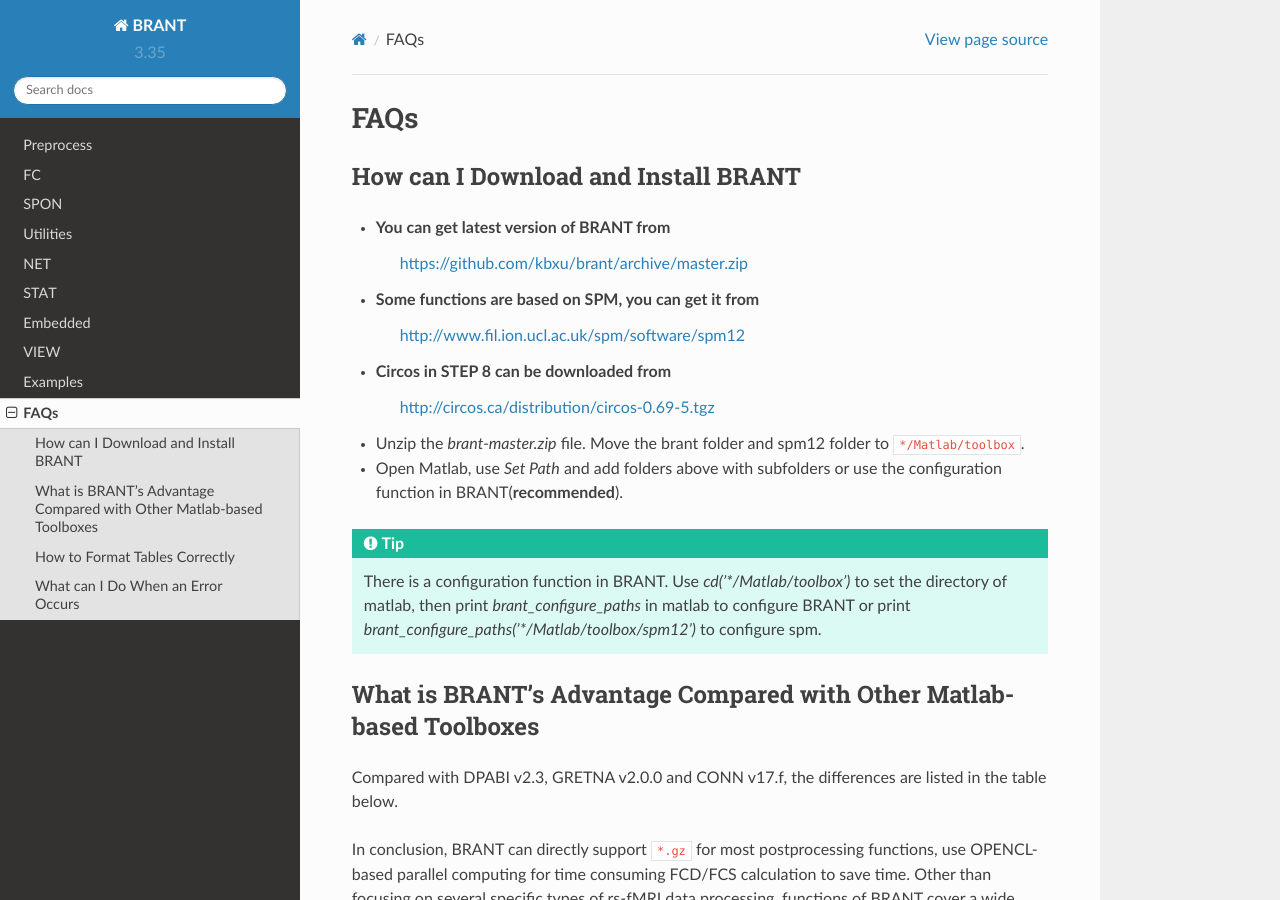
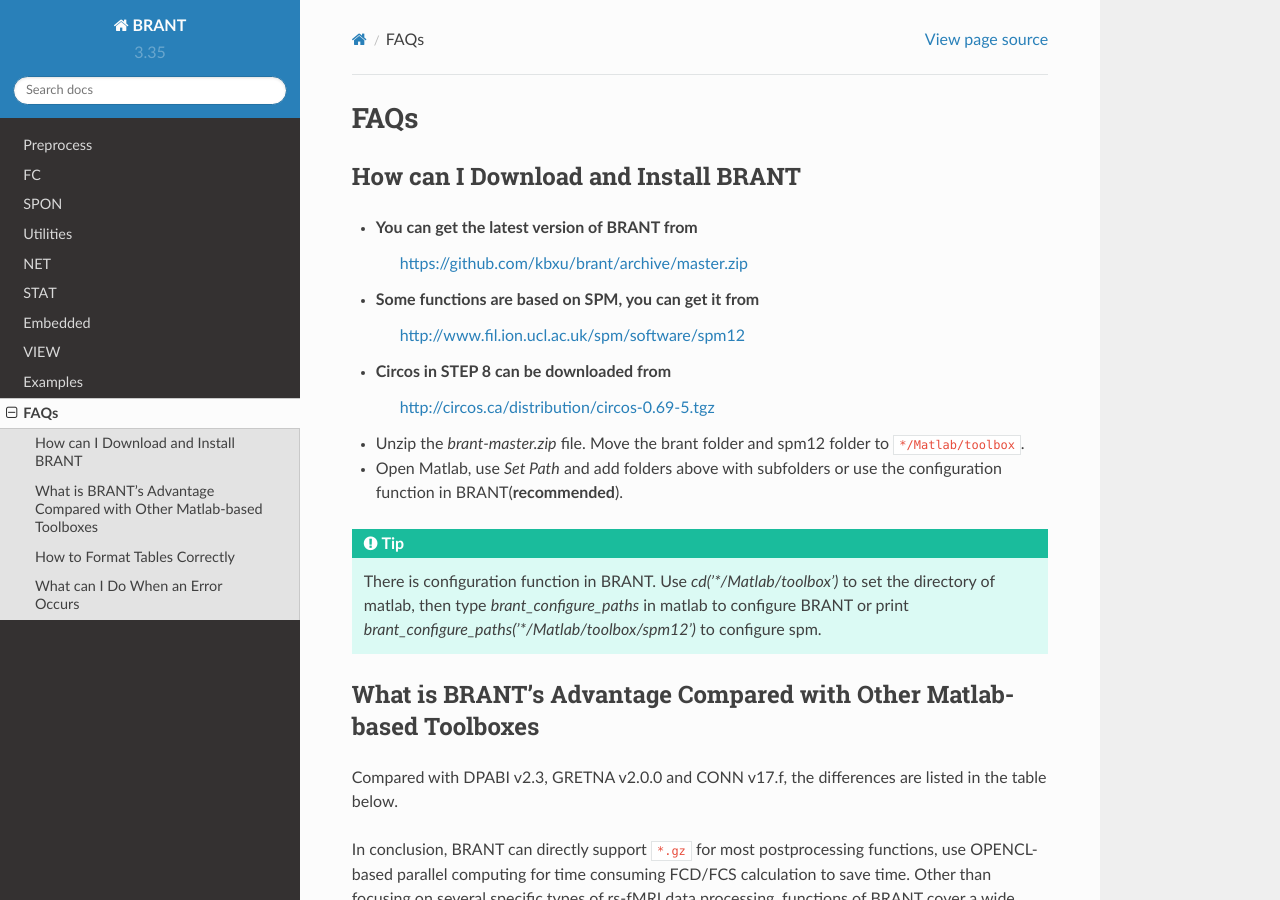
Before and after one commit to YongLiuLab/brant, a Sphinx documentation site: the page built from source/FAQs.txt, in a window 1280 px wide and 900 px high. Built offline with Sphinx 7.4.7 and the Read the Docs theme 2.0.0, drawn with Linux system fonts in a browser that asks for light colours; pages that are not in the unit, such as notebooks, are missing from menus.

Commit message:
Update FAQs.txt

```diff
--- a/source/FAQs.txt
+++ b/source/FAQs.txt
@@ -2,7 +2,7 @@
 ==============================
 How can I Download and Install BRANT
 -------------------------------------
-* You can get latest version of BRANT from
+* You can get the latest version of BRANT from
     https://github.com/kbxu/brant/archive/master.zip
 
 * Some functions are based on SPM, you can get it from
@@ -16,7 +16,7 @@
 * Open Matlab, use *Set Path* and add folders above with subfolders or use the configuration function in BRANT(**recommended**).
 
 .. tip::
-	There is a configuration function in BRANT. Use *cd('\*/Matlab/toolbox')* to set the directory of matlab, then print *brant_configure_paths* in matlab to configure BRANT or print *brant_configure_paths('\*/Matlab/toolbox/spm12')* to configure spm.
+	There is configuration function in BRANT. Use *cd('\*/Matlab/toolbox')* to set the directory of matlab, then type *brant_configure_paths* in matlab to configure BRANT or print *brant_configure_paths('\*/Matlab/toolbox/spm12')* to configure spm.
 
 
 What is BRANT's Advantage Compared with Other Matlab-based Toolboxes
```
